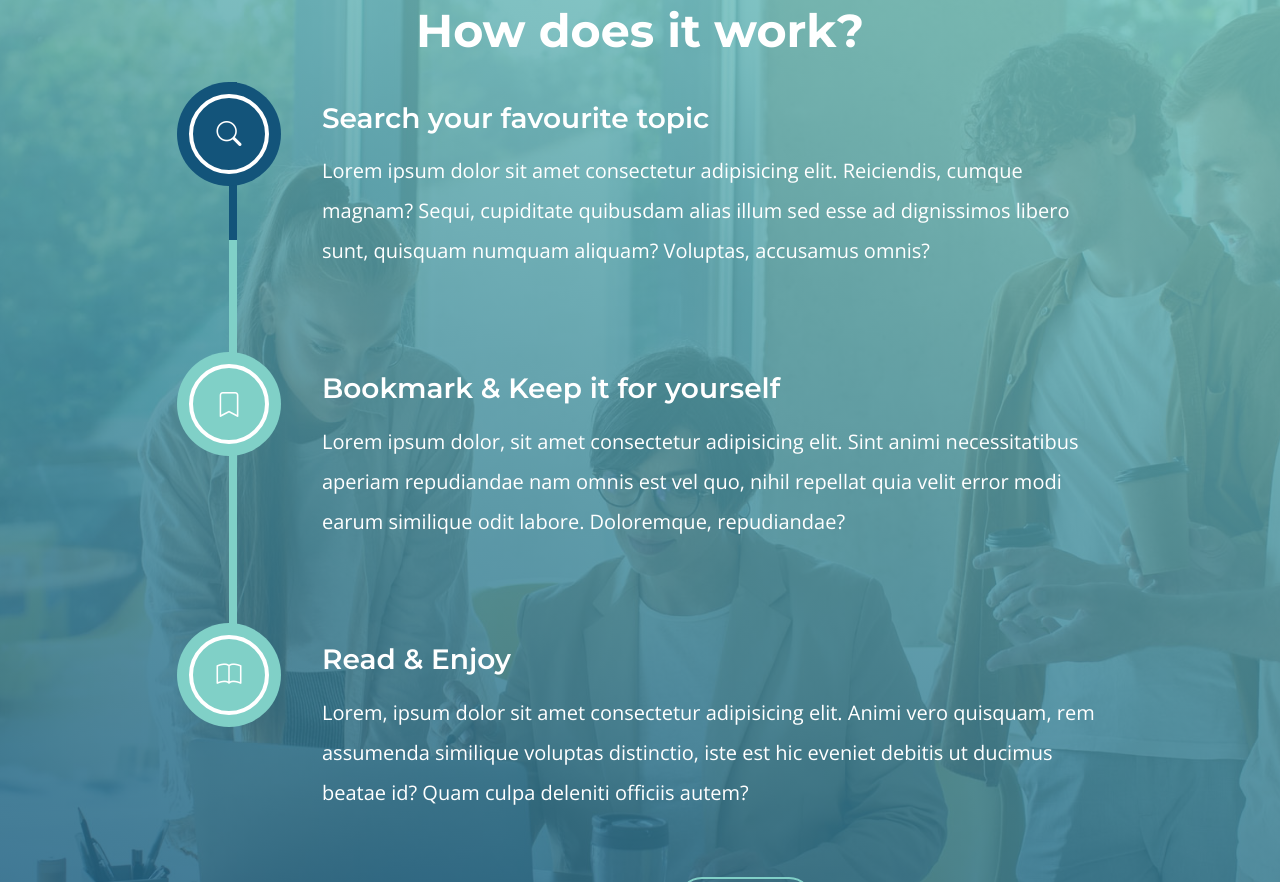
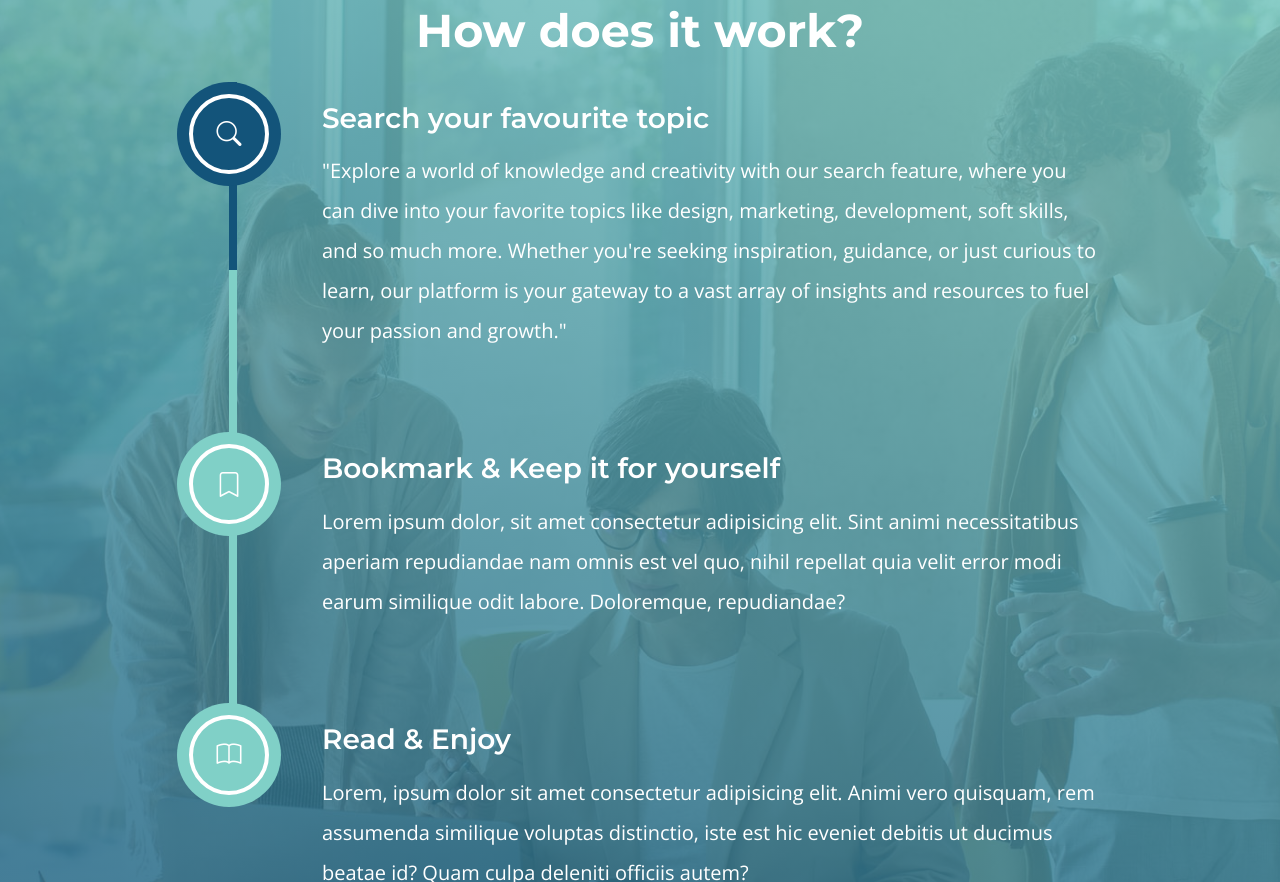
Before and after one commit to SkillhubBengal/SkillhubBengal.github.io, a plain HTML site: page index.html in a window 1280 px wide. Shown: the part 2063-2945 px from the top of the page. Drawn offline with nearby package versions, Linux system fonts and the light colour scheme.

Commit message:
Update index.html

```diff
--- a/index.html
+++ b/index.html
@@ -500,7 +500,7 @@ https://templatemo.com/tm-590-topic-listing
                                     <li>
                                         <h4 class="text-white mb-3">Search your favourite topic</h4>
 
-                                        <p class="text-white">Lorem ipsum dolor sit amet consectetur adipisicing elit. Reiciendis, cumque magnam? Sequi, cupiditate quibusdam alias illum sed esse ad dignissimos libero sunt, quisquam numquam aliquam? Voluptas, accusamus omnis?</p>
+                                        <p class="text-white">"Explore a world of knowledge and creativity with our search feature, where you can dive into your favorite topics like design, marketing, development, soft skills, and so much more. Whether you're seeking inspiration, guidance, or just curious to learn, our platform is your gateway to a vast array of insights and resources to fuel your passion and growth."</p>
 
                                         <div class="icon-holder">
                                           <i class="bi-search"></i>
```
